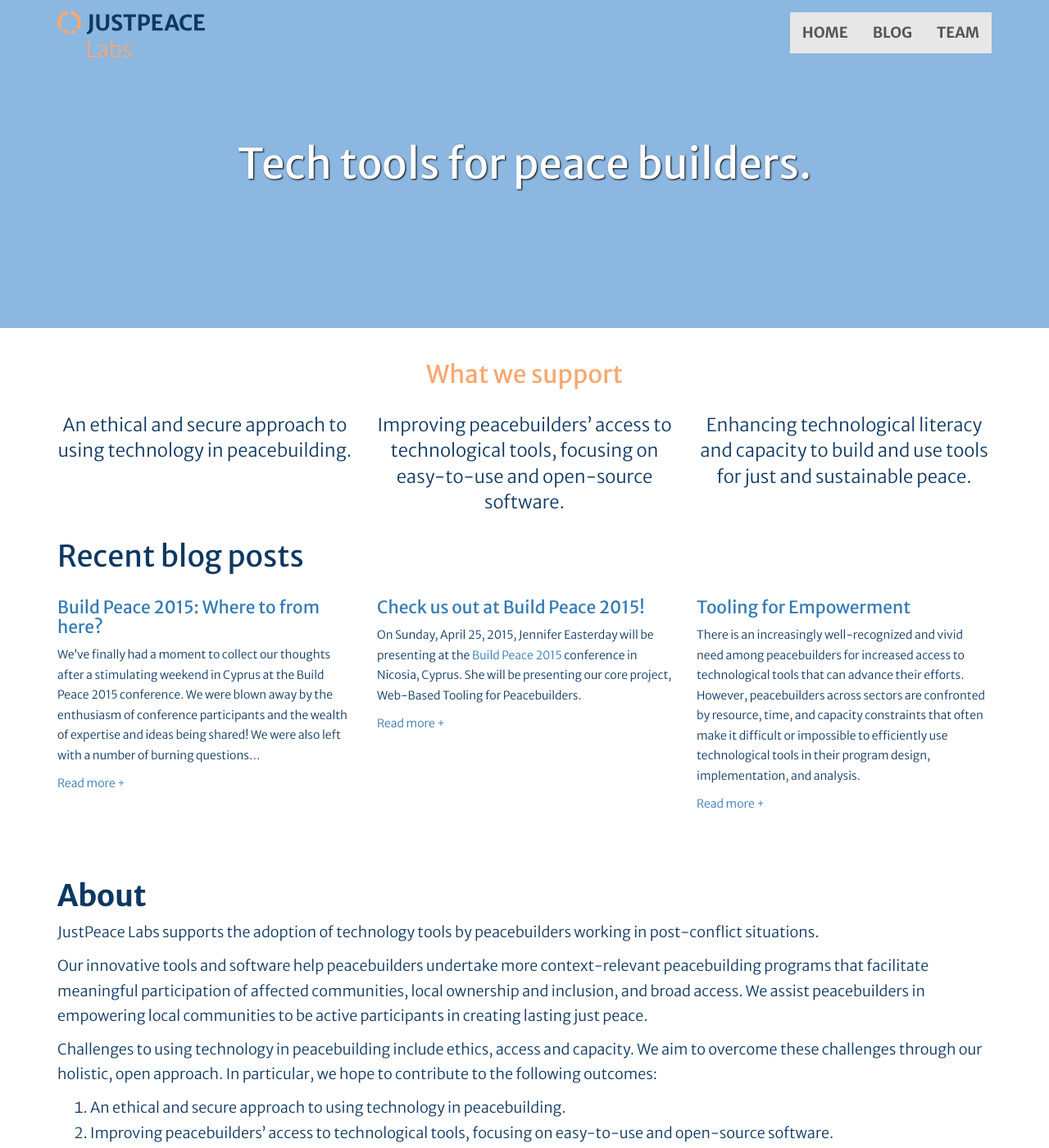
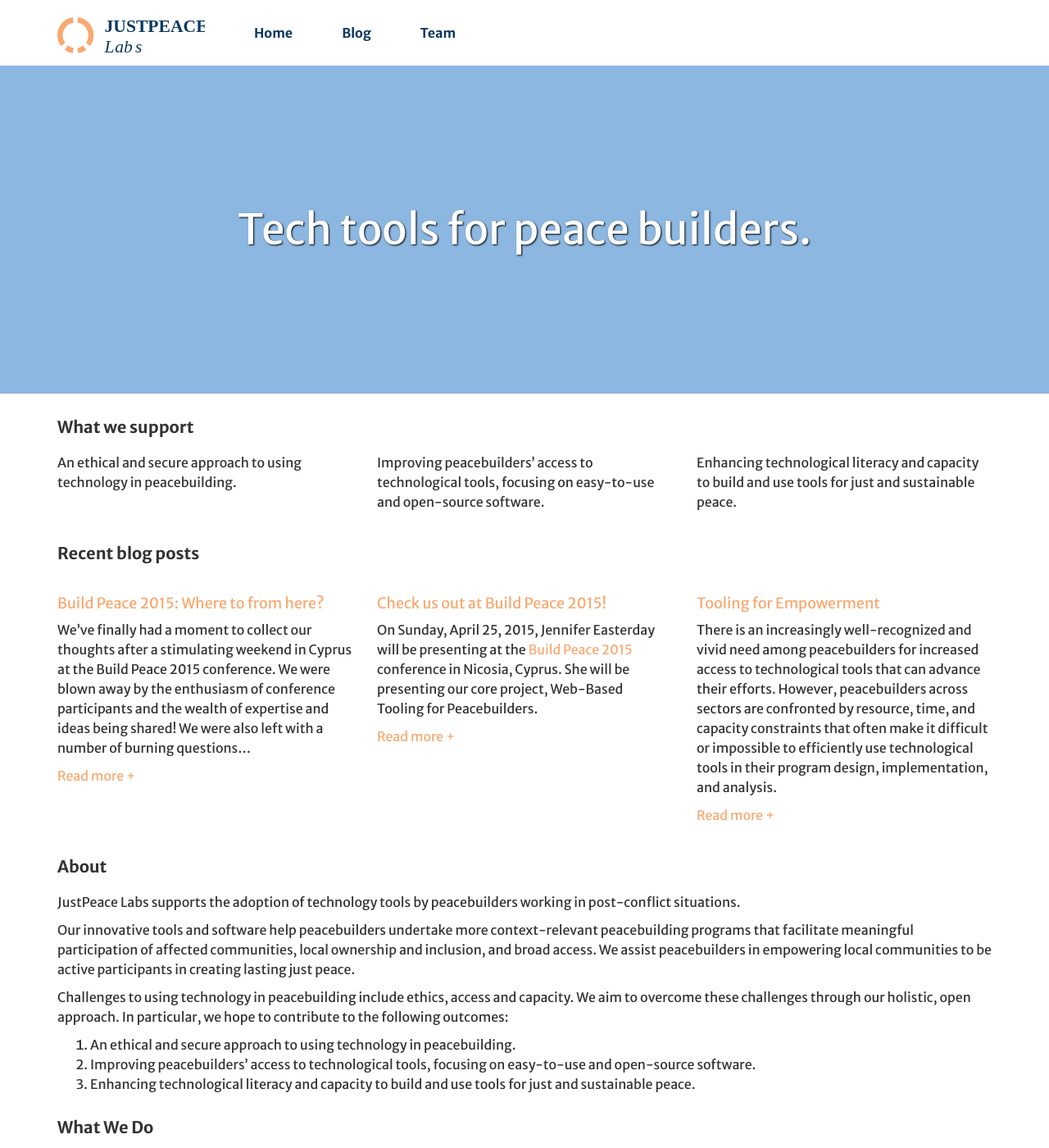
Before and after one commit to justpeacelabs/justpeacelabs.org, a Jekyll site: the page built from index.html, in a window 1280 px wide and 1400 px high. Shown: the whole window at 82% size. Built offline with Jekyll 4.4.1, drawn with Linux system fonts in a browser that asks for light colours.

Commit message:
initial attempt to simplify and refine site css

```diff
--- a/_includes/header.html
+++ b/_includes/header.html
@@ -3,13 +3,10 @@
   <div class="wrapper">
     <nav class="navbar navbar-default">
       <div class="container">
-        <div style="float: left;display:table;height:80px;">
-          <div style="display:table-cell;vertical-align:middle;">
-            <div style="width:180px;"></div>
+        <div class="logo-container">
             <a href="/">
               <img class="imglogo" src="/assets/jpl-logo.svg">
             </a>
-          </div>
         </div>
         <div class="navbar-header">
           <button type="button" class="navbar-toggle collapsed" data-toggle="collapse" data-target="#navbar" aria-expanded="false" aria-controls="navbar">
@@ -20,10 +17,9 @@
           </button>
           <!--<a class="navbar-brand" href="#">Project name</a>-->
         </div>
-        <div style="float: right;display:table;height:80px;">
-          <div style="display:table-cell;vertical-align:middle;">
+
             <div id="navbar" class="navbar-collapse collapse">
-              <ul class="nav navbar-nav navbar-right">
+              <ul class="nav navbar-nav">
                 <li role="presentation" class="active">
                   <a href="/">Home</a>
                 </li>
@@ -36,8 +32,8 @@
                 {% endif %}
                 {% endfor %}
               </ul>
-          </div></div>
-        </div><!--/.nav-collapse -->
+            </div>
+
       </div>
     </nav>
   </div>
--- a/_layouts/default_post.html
+++ b/_layouts/default_post.html
@@ -6,7 +6,7 @@
   <body>
 
     {% include header.html %}
-    {% include subheader.html %}
+    <!-- {% include subheader.html %} -->
 
     <div class="page-content">
       <div class="wrapper">
--- a/_sass/blog.scss
+++ b/_sass/blog.scss
@@ -1,12 +1,4 @@
-html {
-  height: 100%;
-}
 
-body {
-  height: 100%;
-  color: #0D3862;
-  font-family: 'Merriweather Sans', sans-serif;
-}
 /*
  * Override Bootstrap's default container.
  */
--- a/_sass/justpeace.scss
+++ b/_sass/justpeace.scss
@@ -9,8 +9,27 @@
   height: 100%;
   font-family: 'Merriweather Sans', sans-serif;
   font-weight: 400;
-  color: #0D3862;
+  font-size: 16px;
+  line-height: 1.5;
+  color: $text-color;
+  padding-top: 80px;
 }
+
+h2 {
+  font-size: 20px;
+  font-weight: 900;
+  margin-top: 1.5em;
+  margin-bottom: 1em;
+}
+
+h3 {
+  font-size: 18px;
+}
+
+a {
+  color: $brand-color-warm;
+}
+
 .jumbotron {
   padding: 0;
 }
@@ -50,33 +69,114 @@
   background-size: cover;
 }
 
+/*
+–––––––––––––––––––––––––––––––––––
+ Navigation Bootstrap mess
+*/
+
+.site-header {
+  width: 100%;
+  position: absolute;
+  top: 0;
+  z-index: 1000;
+}
+
+body .site-header {
+  background-color: transparent;
+  transition: background-color .3s;
+}
+
+body.scrolled .site-header {
+  background-color: #FFF;
+  transition: background-color .4s;
+  height: 45px;
+  position: fixed;
+}
+
+.navbar {
+  border: none;
+  margin: 0;
+
+}
+
 .navbar-default {
   background-color: transparent;
   border-color: transparent;
   height: 70px;
 
-  a {
-    background-color: #fff
+  .nav {
+    margin-left: 30px;
+  }
+
+}
+
+.navbar-default .navbar-nav>.active>a,
+.navbar-default .navbar-nav>.active>a:focus,
+.navbar-default .navbar-nav>.active>a:hover {
+  color: $brand-color-dark;
+  font-weight: 900;
+  background-color: transparent;
+  -webkit-font-smoothing: antialiased;
+  padding: 0 30px;
+  line-height: 80px!important;
+}
+
+.scrolled {
+
+  .navbar-default .navbar-nav>.active>a,
+  .navbar-default .navbar-nav>.active>a:focus,
+  .navbar-default .navbar-nav>.active>a:hover {
+    font-size: 12px;
+    line-height: 45px!important;
+    padding: 0 25px;
   }
 }
 
-.logo {
-  z-index: 1000;
-  opacity: 0.9;
-  display: block;
-  position: absolute;
-  top: 0;
-  left: 100px;
-  background-color: white;
-  height: 100%;
-  max-width: 350px;
-  padding: 10px;
+
+.logo-container {
+  float: left;
+  display:table;
+  height:80px;
+  width: 180px;
+  overflow: hidden;
+  position: relative;
+  box-sizing: border-box;
+
+  .imglogo {
+    width: 180px;
+    height: 80px;
+    position: absolute;
+  }
+
 }
 
-.logo p {
-  font-size: 14px;
+.scrolled .logo-container {
+  width: 30px;
+  height: 45px;
+
+  .imglogo {
+    width: auto;
+    height: 30px;
+    margin-top: 7px;
+  }
 }
 
+@media screen and (max-width:768px){
+  .scrolled .logo-container {
+    width: 45px;
+    height: 45px;
+    padding-left: 15px;
+    position: absolute;
+    left: 50%;
+    margin-left: -23px;
+  }
+
+}
+
+/*
+–––––––––––––––––––––––––––––
+    Footer
+*/
 
 .site-footer {
   position: absolute;
@@ -135,76 +235,13 @@
   background-color: #eee;
 }
 
-.front_sections {
-  padding-top: 10px;
-  padding-bottom: 10px;
-}
-.front_sections article h1 {
-  font-family: 'Merriweather Sans', sans-serif;
-  font-weight: 700;
-}
-
-.front_sections article {
-  font-family: 'Merriweather Sans', sans-serif;
-  font-weight: 300;
-  line-height: 1.7;
-  font-size: 18px;
-  padding-top: 40px;
-  padding-bottom: 40px;
-}
-
-.statements h1 {
-  text-align: center;
-  color: #F9A870;
-  padding-bottom: 20px;
-  padding-top: 20px;
-  font-weight: 400;
-  font-size: 3rem;
-}
-
-.statement {
-  font-weight: 300;
-  font-size: 2.2rem;
-  text-align: center;
-}
-.statement p {
-vertical-align: middle;
-}
-
-
-.excerpt {
-  font-family: 'Merriweather Sans', sans-serif;
-  font-weight: 300;
-  line-height: 1.7;
-}
-
-.excerpt h3{
-  font-family: 'Merriweather Sans', sans-serif;
-  font-weight: 400;
-  line-height: 1;
-}
-
-.post-title {
-  font-size: 24px;
-}
-
 .imglogo {
   float: left;
   margin-top: 3px;
   max-width: 300px;
 }
 
-.navbar {
-  border: none;
-  margin: 0;
-  text-transform: uppercase;
-  li a {
-    background-color: transparent;
-    font-weight: bold;
-    font-size: 18px;
-    color: white;
-  }
-}
+
 
 
 .motto {
@@ -235,10 +272,6 @@
   padding: 15px;
 }
 
-.excerpt {
-  line-height: 1.75em;
-}
-
 .jumbotron {
   margin-bottom: 0;
 }
@@ -260,27 +293,7 @@
   height: 250px;
 }
 
-.post-link {
-  font-size: 21px;
-}
-
 article.bio-content {
   font-weight: 300;
   line-height: 1.7;
 }
-
-.site-header {
-  width: 100%;
-  position: fixed;
-  z-index: 1000;
-}
-
-body .site-header {
-  background-color: transparent;
-  transition: background-color .3s;
-}
-
-body.scrolled .site-header {
-  background-color: #fff;
-  transition: background-color .4s;
-}
--- a/assets/main.js
+++ b/assets/main.js
@@ -1,4 +1,4 @@
-var sh = document.getElementById('subheader');
+/*var sh = document.getElementById('subheader');
 
 var pattern = Trianglify({
   width: sh.offsetWidth,
@@ -9,9 +9,10 @@
 
 var imageUrl = 'url(' + pattern.png() + ')';
 document.querySelector('.header-img').style.backgroundImage = imageUrl;
+*/
 
 window.addEventListener('scroll', function() {
   document.body.classList[
-      window.scrollY > 50 ? 'add' : 'remove'
+      window.scrollY > 80 ? 'add' : 'remove'
     ]('scrolled');
 });
--- a/css/main.scss
+++ b/css/main.scss
@@ -3,7 +3,9 @@
 ---
 @charset "utf-8";
 
-
+$brand-color-warm: rgb(249,168,112);
+$brand-color-dark: rgb(13,56,98);
+$text-color: #333;
 /*
 // Our variables
 $base-font-family: "Fira Sans", Helvetica, Arial, sans-serif;
--- a/index.html
+++ b/index.html
@@ -4,7 +4,7 @@
 
 <div class="container">
   <div class="statements">
-    <h1>What we support</h1>
+    <h2>What we support</h2>
     <div class="row">
       <div class="col-md-4 statement">
         <p>An ethical and secure approach to using technology in peacebuilding.</p>
@@ -20,7 +20,7 @@
       </div>
     </div>
   </div>
-  <h1>Recent blog posts</h1>
+  <h2>Recent blog posts</h2>
   <div class="row">
     {% for post in site.posts %}
     <div class="col-md-4 excerpt">
@@ -39,7 +39,7 @@
 </div>
 <div class="container front_sections">
   <article class="prose-home">
-    <h1>About</h1>
+    <h2>About</h2>
     <p>JustPeace Labs supports the adoption of technology tools by peacebuilders
       working in post-conflict situations.</p>
 
@@ -65,7 +65,7 @@
   </article>
 
   <article class="prose-home">
-    <h1>What We Do</h1>
+    <h2>What We Do</h2>
     <p>
 
       <b>Tooling</b>. We utilize the latest advances in computer science to develop robust, user-friendly and open-source software for peacebuilders.
```
Also changed, not shown: assets/jpl-logo.svg.
